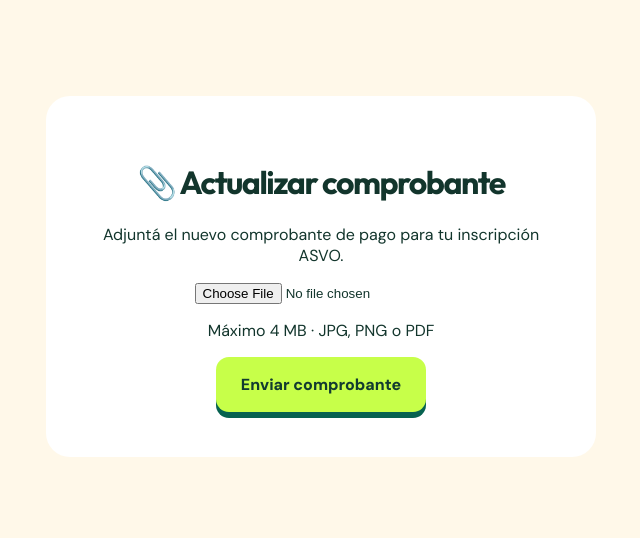
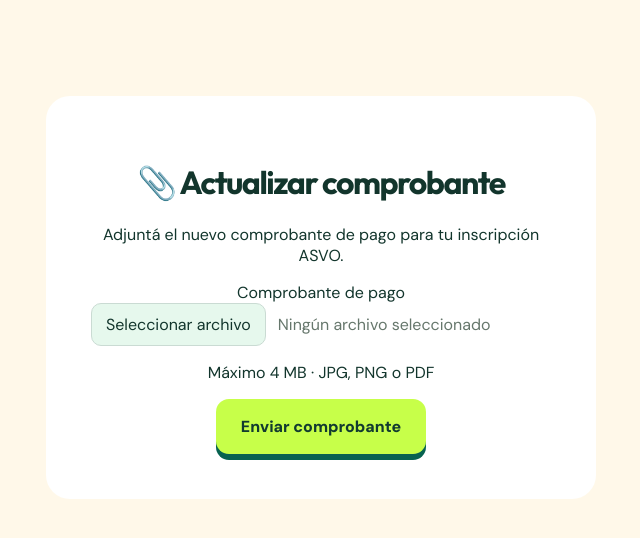
Before and after one commit to alpizar05/fiesta-asvo-2026, a Next.js app: page /reupload/1 in a window 1280 px wide. Shown: the top 538 px of the page, without its empty margins (319-959 px from the left). Built offline with nearby package versions, Linux system fonts and the light colour scheme.

Commit message:
update reupload file select

```diff
--- a/app/reupload/[token]/page.tsx
+++ b/app/reupload/[token]/page.tsx
@@ -4,6 +4,7 @@ import { useState } from 'react';
 
 export default function Reupload({ params }: { params: { token: string } }) {
   const [status, setStatus] = useState('');
+  const [receiptName, setReceiptName] = useState('');
 
   async function send(e: React.FormEvent<HTMLFormElement>) {
     e.preventDefault();
@@ -34,12 +35,27 @@ export default function Reupload({ params }: { params: { token: string } }) {
       ) : (
         <form onSubmit={send}>
           <p>Adjuntá el nuevo comprobante de pago para tu inscripción ASVO.</p>
+          <label>
+            Comprobante de pago
+            <span className='file-control'>
               <input
+                className='file-input'
                 name='receipt'
                 type='file'
                 accept='.jpg,.jpeg,.png,.pdf'
                 required
+                onChange={(e) =>
+                  setReceiptName(e.target.files?.[0]?.name ?? '')
+                }
               />
+              <span className='file-button' aria-hidden='true'>
+                Seleccionar archivo
+              </span>
+              <span className='file-name' aria-live='polite'>
+                {receiptName || 'Ningún archivo seleccionado'}
+              </span>
+            </span>
+          </label>
           <p>Máximo 4 MB · JPG, PNG o PDF</p>
           <button
             className='cta'
```
Lines whose indentation alone changed are shown as unchanged.
